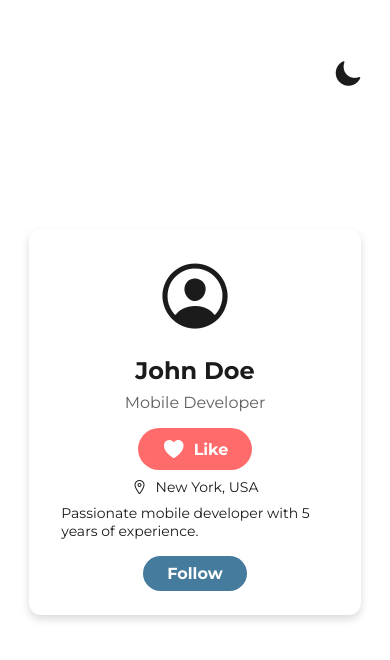
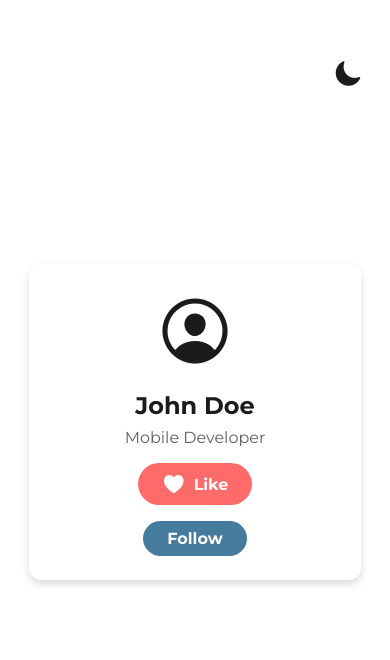
Before and after one commit to ecese/PolishedProfileCardApp, a React Native app: screen / in a window 390 px wide. Shown: the top 660 px of the page. Built offline with nearby package versions, Linux system fonts and the light colour scheme.

Commit message:
feat: complete ProfileCardApp up to Part 5 with responsive layout and interactive buttons

```diff
--- a/screens/ProfileScreen.js
+++ b/screens/ProfileScreen.js
@@ -5,26 +5,19 @@ import { COLORS, SPACING, RADII, FONTS } from '../theme';
 
 export default function ProfileScreen() {
   const [theme, setTheme] = useState('light');
-  const currentTheme = COLORS[theme];
   const [isFollowing, setIsFollowing] = useState(false);
 
+  const currentTheme = COLORS[theme];
 
-  const toggleFollow = () => {
-  setIsFollowing(!isFollowing);
-};
-
-
-  const toggleTheme = () => {
-    setTheme(theme === 'light' ? 'dark' : 'light');
-  };
+  const toggleTheme = () => setTheme(theme === 'light' ? 'dark' : 'light');
+  const toggleFollow = () => setIsFollowing(!isFollowing);
 
   // Responsive logic
   const { width } = useWindowDimensions();
-  const isLargeScreen = width > 500; // tablet gibi geniş ekranlar için
+  const isLargeScreen = width > 500;
 
   return (
     <View style={[styles.container, { backgroundColor: currentTheme.bg }]}>
-
       {/* Theme Toggle Button */}
       <Pressable onPress={toggleTheme} style={styles.themeToggle}>
         <Ionicons
@@ -41,8 +34,8 @@ export default function ProfileScreen() {
           {
             backgroundColor: currentTheme.card,
             padding: isLargeScreen ? SPACING.xl : SPACING.lg,
-            width: isLargeScreen ? '60%' : '85%',
-          },
+            width: isLargeScreen ? '60%' : '85%'
+          }
         ]}
       >
         <Ionicons
@@ -50,10 +43,9 @@ export default function ProfileScreen() {
           size={isLargeScreen ? 100 : 80}
           color={currentTheme.text}
         />
+
         <Text style={[styles.name, { color: currentTheme.text }]}>John Doe</Text>
-        <Text style={[styles.role, { color: currentTheme.text }]}>
-          Mobile Developer
-        </Text>
+        <Text style={[styles.role, { color: currentTheme.text }]}>Mobile Developer</Text>
 
         {/* Like Button */}
         <Pressable
@@ -66,16 +58,8 @@ export default function ProfileScreen() {
           <Ionicons name="heart" size={24} color="#fff" />
           <Text style={styles.likeText}>Like</Text>
         </Pressable>
-        <View style={styles.extraInfo}>
-  <Ionicons name="location-outline" size={16} color={currentTheme.text} />
-  <Text style={[styles.extraText, { color: currentTheme.text }]}>
-    New York, USA
-  </Text>
-</View>
-<Text style={[styles.extraText, { color: currentTheme.text, marginTop: SPACING.sm }]}>
-  Passionate mobile developer with 5 years of experience.
-</Text>
 
+        {/* Follow Button */}
         <Pressable
           style={({ pressed }) => [
             styles.followButton,
@@ -91,11 +75,8 @@ export default function ProfileScreen() {
           ]}
           onPress={toggleFollow}
         >
-  <Text style={styles.followText}>
-    {isFollowing ? 'Following' : 'Follow'}
-  </Text>
+          <Text style={styles.followText}>{isFollowing ? 'Following' : 'Follow'}</Text>
         </Pressable>
-
       </View>
     </View>
   );
@@ -160,16 +141,4 @@ followText: {
     fontFamily: FONTS.bold,
     fontSize: 16,
   },
-extraInfo: {
-  flexDirection: 'row',
-  alignItems: 'center',
-  marginTop: SPACING.sm,
-},
-extraText: {
-  fontFamily: FONTS.regular,
-  fontSize: 14,
-  marginLeft: SPACING.sm,
-},
-
-
 });
```
Also changed, not shown: package.json (+7 -2 lines), 2 other files (tests, documents, lock files or other folders). Lines whose indentation alone changed are shown as unchanged.
